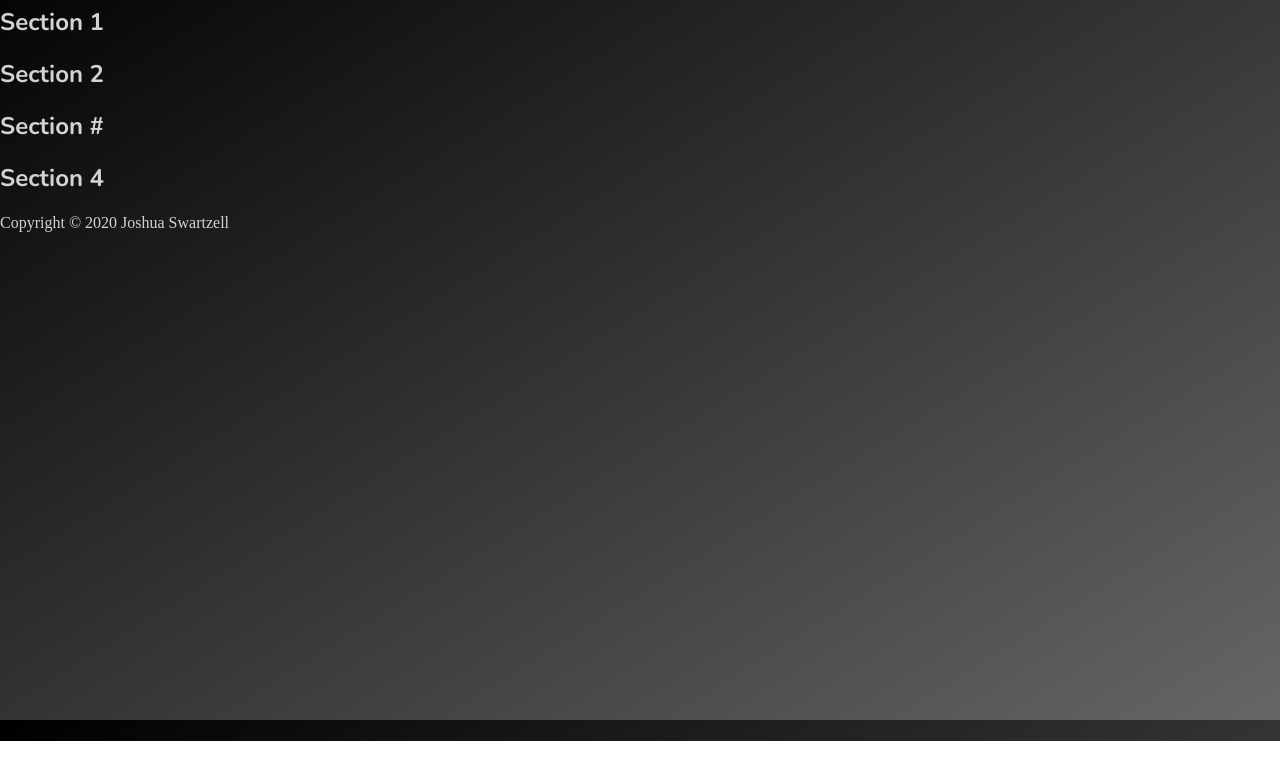
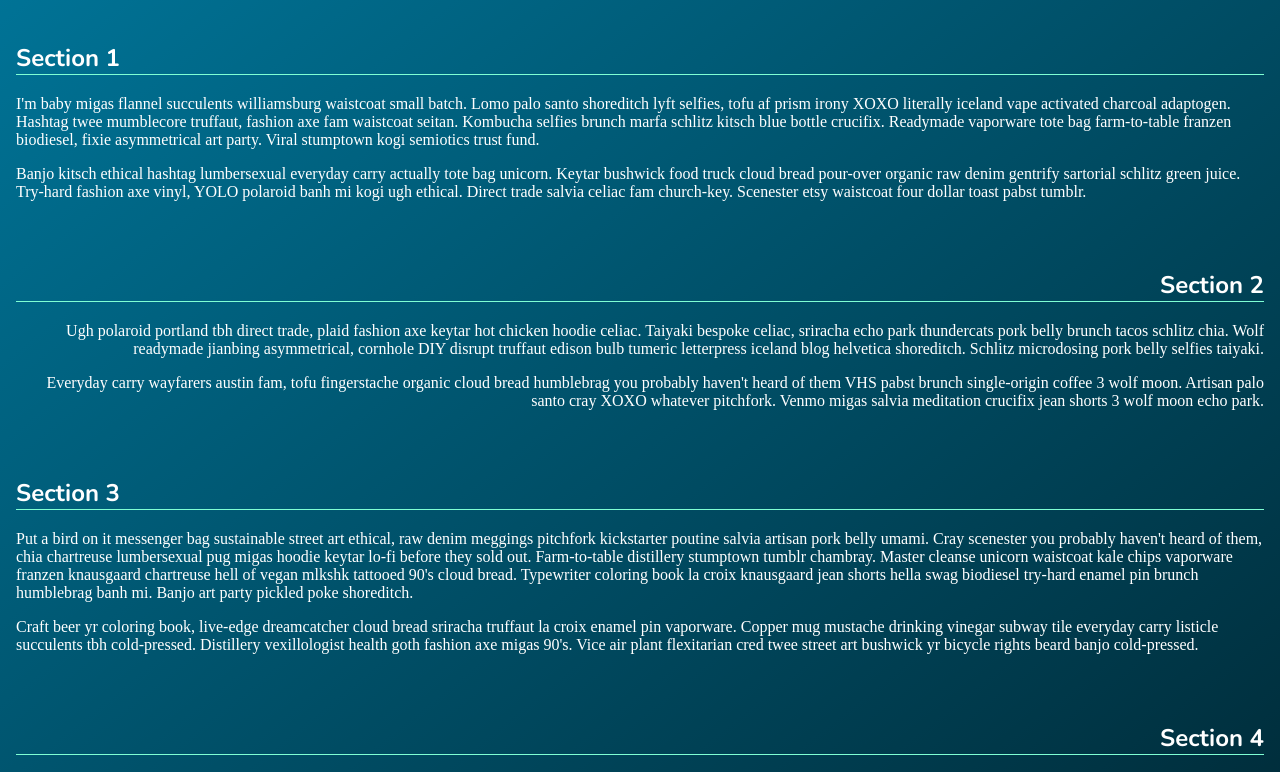
Before and after one commit to Joshuas193/landing, a plain HTML site: page index.html in a window 1280 px wide. Shown: the part 80-852 px from the top of the page. Before the commit the page ends 821 px from the top, so only its background shows below. Drawn offline with nearby package versions, Linux system fonts and the light colour scheme; a web font is replaced by a local one.

Commit message:
Completed HTML and started adding basic styles

```diff
--- a/css/styles.css
+++ b/css/styles.css
@@ -1,20 +1,55 @@
+/* App-wide styling */
 html {
-  width: 100%;
-  height: 100%;
-  color: lightgray;
+  background: black;
 }
 
 body {
   margin: 0;
-  height: 100%;
+  height: auto;
   width: 100%;
-  background-image: linear-gradient(to bottom right, rgba(0, 0, 0, 1), rgba(0, 0, 0, 0.6));
+  background-image: linear-gradient(to bottom right, rgba(0, 195, 255, 0.6), rgba(0, 195, 255, 0.2));
 }
 
 p {
   font-family: 'Source Serif Pro', serif;
+  color: white;
 }
 
 h1, h2, h3, h4, h5, h6 {
   font-family: 'Nunito', sans-serif;
+  color: white
 }
+
+section .section-container {
+  margin: 0 auto 0 0;
+  text-align: left;
+  padding: 1em;
+}
+
+section:nth-of-type(even) .section-container {
+  margin: 0 0 0 auto;
+  text-align: right;
+  padding: 1em;
+}
+
+h2 {
+  border-bottom: 1px solid aquamarine;
+}
+
+/* Styling for Mobile Screens */
+@media screen and (max-width: 480px) {
+  h1 {
+    font-size: 3em;
+    font-weight: 900;
+  }
+
+  h2 {
+    font-size: 2.5em;
+    font-weight: 700;
+  }
+
+  section {
+    position: relative;
+    max-width: 90%;
+  }
+}
--- a/index.html
+++ b/index.html
@@ -8,46 +8,85 @@
     <link rel="preconnect" href="https://fonts.gstatic.com">
     <link rel="stylesheet" href="https://fonts.googleapis.com/css2?family=Nunito:ital,wght@0,300;0,400;0,600;0,700;0,900;1,300;1,400;1,600;1,700;1,900&display=swap">
     <link rel="preconnect" href="https://fonts.gstatic.com">
-    <link href="https://fonts.googleapis.com/css2?family=Nunito:ital,wght@0,300;0,400;0,600;0,700;0,900;1,300;1,400;1,600;1,700;1,900&family=Source+Serif+Pro:ital,wght@0,300;0,400;0,700;0,900;1,300;1,400;1,700;1,900&display=swap">
-    <link rel="stylesheet" href="css/styles.css"> <!-- Connecting CSS-->
+    <link rel="stylesheet" href="https://fonts.googleapis.com/css2?family=Source+Serif+Pro:ital,wght@0,300;0,400;0,700;0,900;1,300;1,400;1,700;1,900&display=swap">
+    <link rel="stylesheet" href="css/styles.css"> <!-- Connecting CSS -->
   </head>
 
   <body>
+    <!-- Header containing the Nav Menu -->
     <header class="nav-header">
       <nav class="nav-bar">
+        <!-- The nav-links ul will be populated by JavaScript -->
         <ul class="nav-links"></ul>
       </nav>
     </header>
       <main>
+        <!-- Main page Header -->
         <header class="main-header">
           <h1>Landing Page</h1>
         </header>
+        <!-- The various sections fo the landing page.
+             Each section has an ID and additional sections will populate the navilst -->
         <section id="section1" data-nav="Section 1" class="active-class">
           <div class="section-container">
             <h2>Section 1</h2>
-            <p></p>
-            <p></p>
+            <p>I'm baby migas flannel succulents williamsburg waistcoat small batch.
+               Lomo palo santo shoreditch lyft selfies, tofu af prism irony XOXO literally iceland vape activated charcoal adaptogen.
+               Hashtag twee mumblecore truffaut, fashion axe fam waistcoat seitan. Kombucha selfies brunch marfa schlitz kitsch blue bottle crucifix.
+               Readymade vaporware tote bag farm-to-table franzen biodiesel, fixie asymmetrical art party. Viral stumptown kogi semiotics trust fund.
+            </p>
+            <p>
+              Banjo kitsch ethical hashtag lumbersexual everyday carry actually tote bag unicorn. Keytar bushwick food truck cloud bread pour-over
+              organic raw denim gentrify sartorial schlitz green juice. Try-hard fashion axe vinyl, YOLO polaroid banh mi kogi ugh ethical. Direct trade
+              salvia celiac fam church-key. Scenester etsy waistcoat four dollar toast pabst tumblr.
+            </p>
           </div>
         </section>
-        <section id="section1" data-nav="Section 2">
+        <section id="section2" data-nav="Section 2">
           <div class="section-container">
             <h2>Section 2</h2>
-            <p></p>
-            <p></p>
+            <p>
+              Ugh polaroid portland tbh direct trade, plaid fashion axe keytar hot chicken hoodie celiac. Taiyaki bespoke celiac, sriracha echo park
+              thundercats pork belly brunch tacos schlitz chia. Wolf readymade jianbing asymmetrical, cornhole DIY disrupt truffaut edison bulb tumeric
+              letterpress iceland blog helvetica shoreditch. Schlitz microdosing pork belly selfies taiyaki.
+            </p>
+            <p>
+              Everyday carry wayfarers austin fam, tofu fingerstache organic cloud bread humblebrag you probably haven't heard of them VHS pabst brunch
+              single-origin coffee 3 wolf moon. Artisan palo santo cray XOXO whatever pitchfork. Venmo migas salvia meditation crucifix jean shorts 3 wolf
+              moon echo park.
+            </p>
           </div>
         </section>
-        <section id="section1" data-nav="Section 3">
+        <section id="section3" data-nav="Section 3">
           <div class="section-container">
-            <h2>Section #</h2>
-            <p></p>
-            <p></p>
+            <h2>Section 3</h2>
+            <p>
+              Put a bird on it messenger bag sustainable street art ethical, raw denim meggings pitchfork kickstarter poutine salvia artisan pork belly umami.
+              Cray scenester you probably haven't heard of them, chia chartreuse lumbersexual pug migas hoodie keytar lo-fi before they sold out.
+              Farm-to-table distillery stumptown tumblr chambray. Master cleanse unicorn waistcoat kale chips vaporware franzen knausgaard chartreuse hell of
+              vegan mlkshk tattooed 90's cloud bread. Typewriter coloring book la croix knausgaard jean shorts hella swag biodiesel try-hard enamel pin brunch
+              humblebrag banh mi. Banjo art party pickled poke shoreditch.
+            </p>
+            <p>
+              Craft beer yr coloring book, live-edge dreamcatcher cloud bread sriracha truffaut la croix enamel pin vaporware. Copper mug mustache drinking vinegar
+              subway tile everyday carry listicle succulents tbh cold-pressed. Distillery vexillologist health goth fashion axe migas 90's. Vice air plant flexitarian
+              cred twee street art bushwick yr bicycle rights beard banjo cold-pressed.
+            </p>
           </div>
         </section>
-        <section id="section1" data-nav="Section 4">
+        <section id="section4" data-nav="Section 4">
           <div class="section-container">
             <h2>Section 4</h2>
-            <p></p>
-            <p></p>
+            <p>
+              Farm-to-table beard meggings four dollar toast iceland poke. Intelligentsia tacos iceland retro tote bag distillery, leggings dreamcatcher blog cred tattooed
+              hell of copper mug squid. Mumblecore tote bag poutine, locavore freegan fixie taxidermy pickled. Raw denim raclette put a bird on it dreamcatcher cold-pressed
+              authentic lumbersexual mixtape tousled chillwave fam. Af retro jean shorts before they sold out.
+            </p>
+            <p>
+              I'm baby migas succulents sustainable meh flannel. Artisan chicharrones before they sold out, pour-over retro yuccie chillwave yr green juice edison bulb
+              pop-up typewriter. Tumblr readymade tacos, typewriter fashion axe art party aesthetic knausgaard. Meh la croix roof party thundercats post-ironic artisan
+              normcore. Vegan glossier tilde keffiyeh, fashion axe chambray vape coloring book hella vice brunch air plant lyft humblebrag.
+            </p>
           </div>
         </section>
       </main>
```
